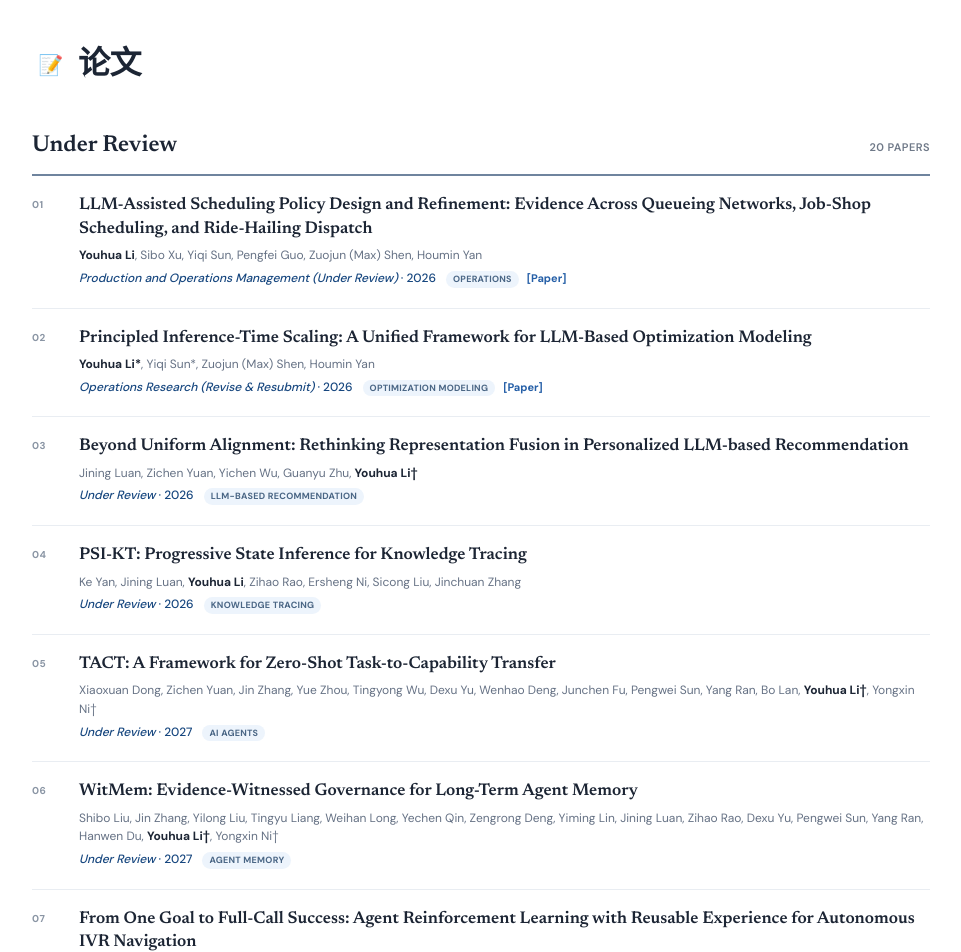
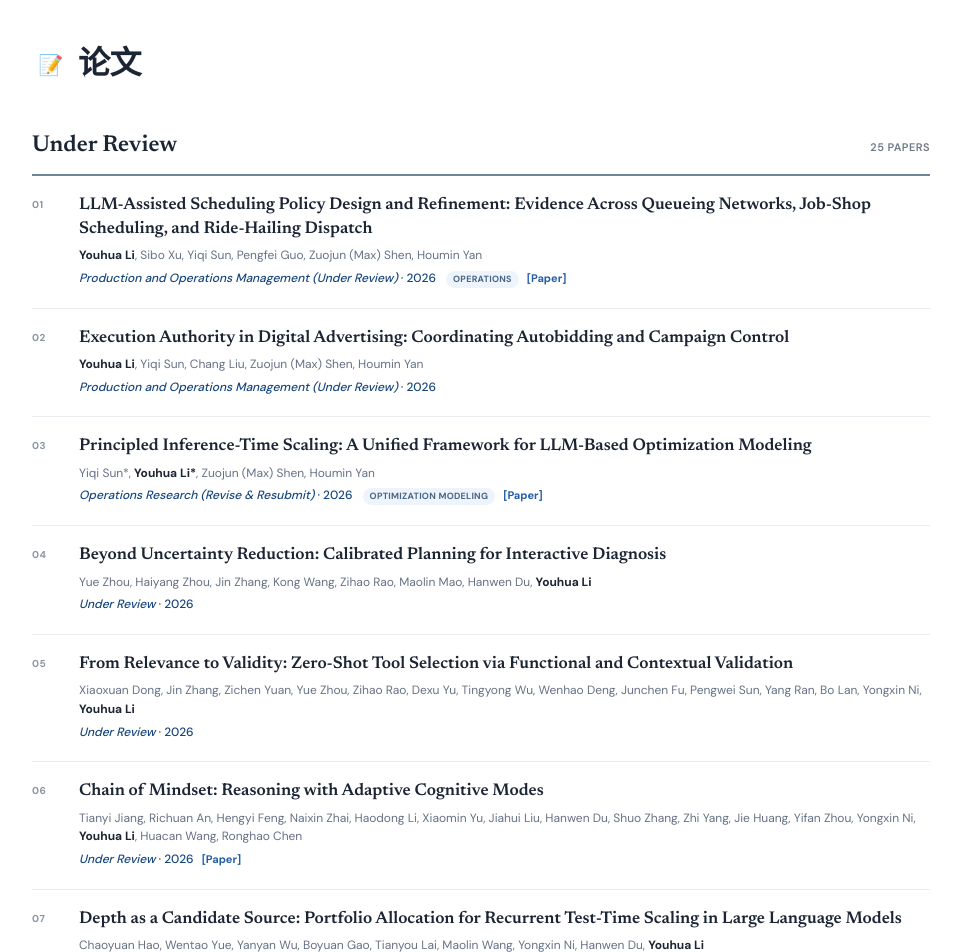
Before and after one commit to youhua97/youhua97.github.io, a Next.js app: page / in a window 1280 px wide. Shown: the part 2040-2992 px from the top of the page, without its empty margins (159-1120 px from the left). Built offline with nearby package versions, Linux system fonts and the light colour scheme.

Commit message:
Update submitted papers and journal author metadata

```diff
--- a/app/data.ts
+++ b/app/data.ts
@@ -21,12 +21,52 @@ export const underReview: Paper[] = [
   },
   {
     title:
+      "Execution Authority in Digital Advertising: Coordinating Autobidding and Campaign Control",
+    authors:
+      "Youhua Li, Yiqi Sun, Chang Liu, Zuojun (Max) Shen, Houmin Yan",
+    venue: "Production and Operations Management (Under Review)",
+    year: "2026",
+  },
+  {
+    title:
       "Principled Inference-Time Scaling: A Unified Framework for LLM-Based Optimization Modeling",
-    authors: "Youhua Li*, Yiqi Sun*, Zuojun (Max) Shen, Houmin Yan",
+    authors: "Yiqi Sun*, Youhua Li*, Zuojun (Max) Shen, Houmin Yan",
     venue: "Operations Research (Revise & Resubmit)",
     year: "2026",
     href: "https://papers.ssrn.com/sol3/papers.cfm?abstract_id=6562298",
     tag: "Optimization Modeling",
+  },
+  {
+    title:
+      "Beyond Uncertainty Reduction: Calibrated Planning for Interactive Diagnosis",
+    authors:
+      "Yue Zhou, Haiyang Zhou, Jin Zhang, Kong Wang, Zihao Rao, Maolin Mao, Hanwen Du, Youhua Li",
+    venue: "Under Review",
+    year: "2026",
+  },
+  {
+    title:
+      "From Relevance to Validity: Zero-Shot Tool Selection via Functional and Contextual Validation",
+    authors:
+      "Xiaoxuan Dong, Jin Zhang, Zichen Yuan, Yue Zhou, Zihao Rao, Dexu Yu, Tingyong Wu, Wenhao Deng, Junchen Fu, Pengwei Sun, Yang Ran, Bo Lan, Yongxin Ni, Youhua Li",
+    venue: "Under Review",
+    year: "2026",
+  },
+  {
+    title: "Chain of Mindset: Reasoning with Adaptive Cognitive Modes",
+    authors:
+      "Tianyi Jiang, Richuan An, Hengyi Feng, Naixin Zhai, Haodong Li, Xiaomin Yu, Jiahui Liu, Hanwen Du, Shuo Zhang, Zhi Yang, Jie Huang, Yifan Zhou, Yongxin Ni, Youhua Li, Huacan Wang, Ronghao Chen",
+    venue: "Under Review",
+    year: "2026",
+    href: "https://arxiv.org/abs/2602.10063",
+  },
+  {
+    title:
+      "Depth as a Candidate Source: Portfolio Allocation for Recurrent Test-Time Scaling in Large Language Models",
+    authors:
+      "Chaoyuan Hao, Wentao Yue, Yanyan Wu, Boyuan Gao, Tianyou Lai, Maolin Wang, Yongxin Ni, Hanwen Du, Youhua Li",
+    venue: "Under Review",
+    year: "2026",
   },
   {
     title:
@@ -92,7 +132,7 @@ export const underReview: Paper[] = [
       "SMKT-LLM: Semantic Mapping for Knowledge Tracing with Large Language Models",
     authors:
       "Jiaxin Wang, Ersheng Ni, Hanwen Du, Sibo Xu, Jining Luan, Hao Zeng, Shuyan Xiong, Weihua Cheng, Chengzhi Xie, Yongxin Ni, Youhua Li†",
-    venue: "Under Review",
+    venue: "Knowledge-Based Systems (Under Review)",
     year: "2026",
     tag: "Knowledge Tracing",
   },
@@ -127,9 +167,9 @@ export const underReview: Paper[] = [
   },
   {
     title:
-      "SkillAudit: From Fixed-Suite Benchmarking to Skill-Centered Assessment",
+      "SkillPortrait: From Task-First Benchmarking to Skill-Centered Assessment of LLM Agent Skills",
     authors:
-      "Dexu Yu*, Youhua Li*, Zhaoyang Guan*, Xianhao Lin*, Jining Luan, Zihao Rao, Xuanqi Lan, Yang Ran, Bo Lan, Nai-Xin Zhai, Hanwen Du, Junchen Fu, Wenhao Deng, Yongxin Ni†, Chunxiao Li†",
+      "Dexu Yu, Zhaoyang Guan, Xianhao Lin, Jining Luan, Zihao Rao, Xuanqi Lan, Yang Ran, Bo Lan, Naixin Zhai, Hanwen Du, Junchen Fu, Wenhao Deng, Yongxin Ni, Youhua Li",
     venue: "Under Review",
     year: "2026",
     href: "https://arxiv.org/abs/2606.22613",
```
